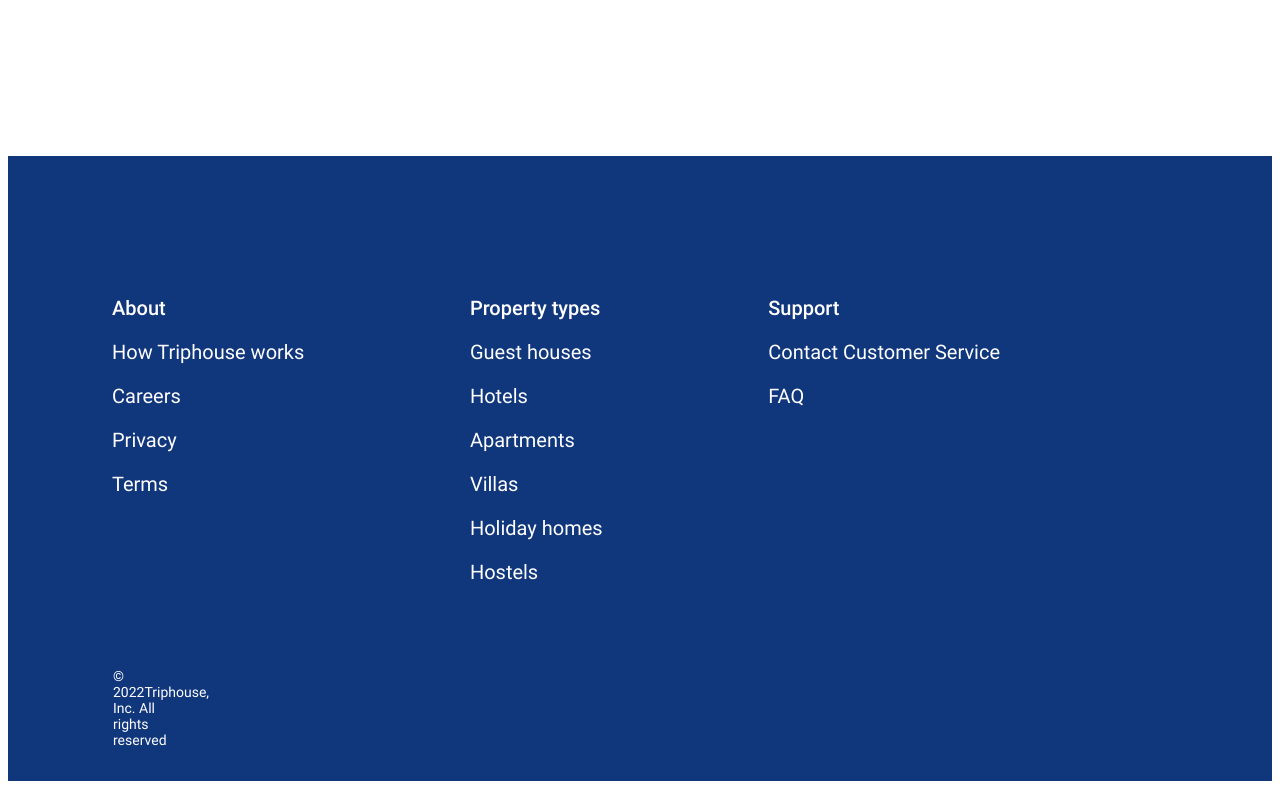
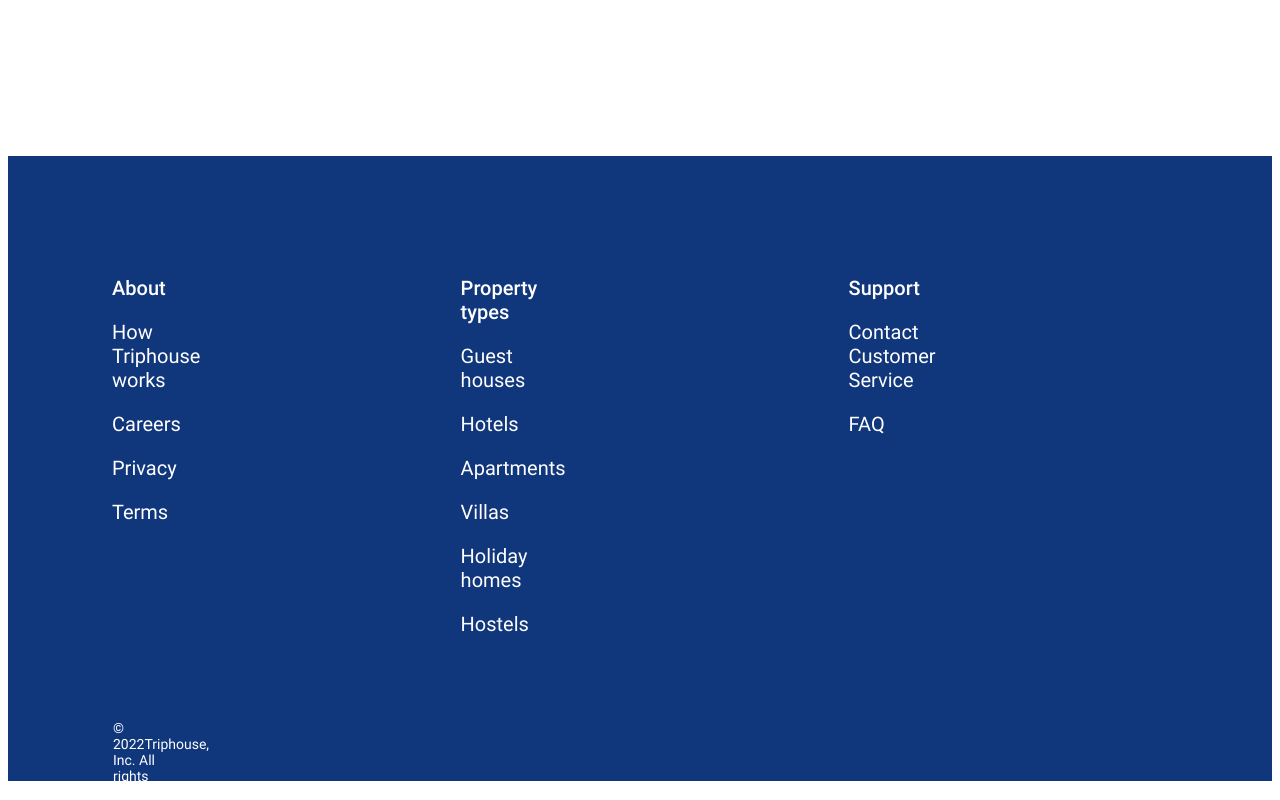
Before and after one commit to KusakinAliaksei/if-html, a plain HTML site: page index.html in a window 1280 px wide. Shown: the part 477-1277 px from the top of the page. Drawn offline with Linux system fonts and the light colour scheme.

Commit message:
I think I did this code. Please, check it. I spent 4 days on this! aligned text)

```diff
--- a/style/style.css
+++ b/style/style.css
@@ -58,6 +58,8 @@
 
 
 .general-footer {
+  align-items: center;
+  box-sizing: border-box;
   background: #10367C;
   max-width: 1440px;
   height: 625px;
@@ -67,16 +69,17 @@
 
 .footer-container {
 
-  line-height: 24px;
   display: flex;
   justify-content: space-between;
   margin: 0 272px 64px 104px;
+
 }
 
 .all-colum {
+
   height: 100%;
   font-size: 20px;
-  margin-top: 120px;
+  margin-top: 100px;
   color: #FFFFFF;
 
 }
@@ -93,3 +96,11 @@
   margin: 0 1082px 120px 105px;
   font-size: 14px;
 }
+
+
+.colum-property{
+  row-gap: 24px;
+  text-align: start;
+  margin-right: 283px;
+  margin-left: 223px;
+}
```
